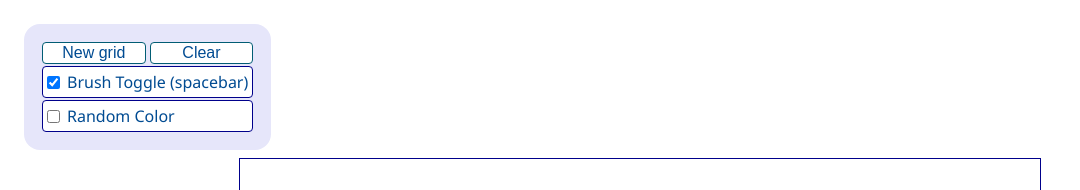
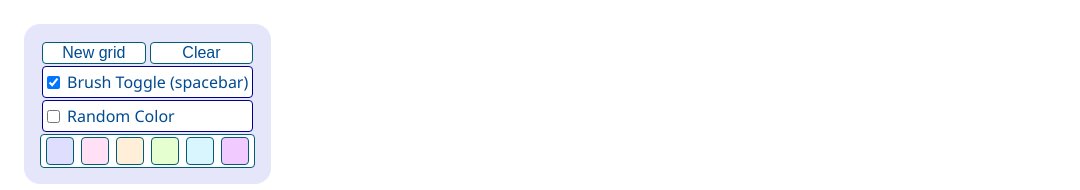
Before and after one commit to carloshrm/etchSketch, a plain HTML site: page index.html in a window 1280 px wide. Shown: the top 190 px of the page, without its empty margins (0-1080 px from the left). Drawn offline with Linux system fonts and the light colour scheme.

Commit message:
implemented a palette, repeated strokes mix colors

```diff
--- a/index.html
+++ b/index.html
@@ -21,7 +21,14 @@
         <input type="checkbox" id="toggleColor" />
         <label for="toggleColor"><span>Random Color</span></label>
       </div>
-      <div id="colorContainer"></div>
+      <div id="colorContainer">
+        <div class="colorDiv" id="rgb(223,222,255)"></div>
+        <div class="colorDiv" id="rgb(255,224,245)"></div>
+        <div class="colorDiv" id="rgb(255,239,216)"></div>
+        <div class="colorDiv" id="rgb(230,255,208)"></div>
+        <div class="colorDiv" id="rgb(217,246,255)"></div>
+        <div class="colorDiv" id="rgb(241,203,255)"></div>
+      </div>
     </div>
     <div id="mainContainer"></div>
     <script src="script.js"></script>
--- a/script.js
+++ b/script.js
@@ -3,24 +3,33 @@ const newButton = document.querySelector("#newGridButton");
 const clearButton = document.querySelector("#clearGridButton");
 const brushToggle = document.querySelector("#toggleBrush");
 const randomColorToggle = document.querySelector("#toggleColor");
+const colorDivs = document.querySelectorAll(".colorDiv");
 let brush = true;
+let colorToggle = false;
+let color = "rgb(223,222,255)";
+
 brushToggle.checked = brush;
-let colorToggle = false;
 randomColorToggle.checked = colorToggle;
-let color = "rgb(0,255,0)";
-
-<!-- prettier-ignore-start -->
-function colorSelection(e) {
-  let parsedColor = e.srcElement.style.backgroundColor.match(/\d{1,3}/g);
-  return `rgb(${Math.round(parsedColor[0] / 1.05)},${Math.round(parsedColor[1] / 1.05)},${Math.round(parsedColor[2] / 1.05)})`;
-}
-<!-- prettier-ignore-end -->
+colorDivs.forEach((x) => {
+  x.style.backgroundColor = x.id;
+  x.addEventListener('click', () => color = x.id);
+});
 
 window.addEventListener("keydown", grabToggleKey);
 newButton.addEventListener("click", makeNewGrid);
 clearButton.addEventListener("click", clearGrid);
 brushToggle.addEventListener("click", changeBrushState);
 randomColorToggle.addEventListener("click", changeColorState);
+
+<!-- prettier-ignore-start -->
+function mixColors(e) {
+  let parsedBackground = e.srcElement.style.backgroundColor.match(/\d{1,3}/g);
+  let currentColor = color.match(/\d{1,3}/g).map(x => x*1.12);
+  console.log(parsedBackground);
+  return `rgb(${(parsedBackground[0] * currentColor[0])/254},${(parsedBackground[1] *  currentColor[1])/254},${(parsedBackground[2] * currentColor[2])/254})`;
+}
+<!-- prettier-ignore-end -->
+
 
 function changeBrushState() {
   brush === true ? (brush = false) : (brush = true);
@@ -65,14 +74,14 @@ function makeGridElements(number) {
           if(x.srcElement.style.backgroundColor === ""){
             elementName.style.backgroundColor = color;
           } else{
-            elementName.style.backgroundColor = colorSelection(x);
+            elementName.style.backgroundColor = mixColors(x);
           }
         }
       }
     });
   }
+}
 
-}
 function randomColor() {
   let randomCol = "";
   for (let i = 0; i < 3; i++) {
--- a/style.css
+++ b/style.css
@@ -59,3 +59,18 @@ button {
   margin-bottom: -2px;
   grid-template-columns: 1fr 1fr;
 }
+
+#colorContainer {
+  display: flex;
+  background-color: white;
+  border: 1px solid rgb(2, 93, 116);
+  border-radius: 4px;
+  color: rgb(0, 75, 146);
+  justify-content: space-evenly;
+}
+.colorDiv {
+  margin: 2px;
+  border-radius: 4px;
+  padding: 0.8rem;
+  border: 1px solid rgb(2, 93, 116);
+}
```
